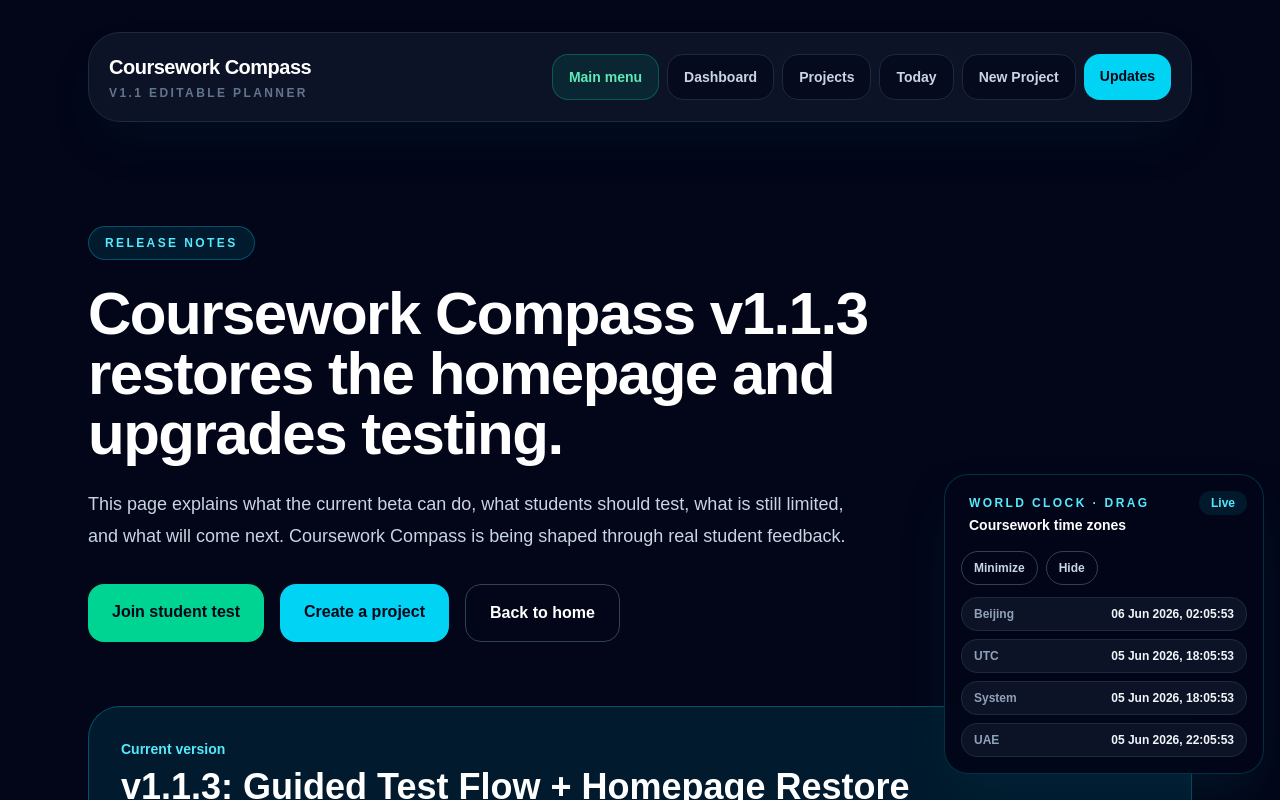
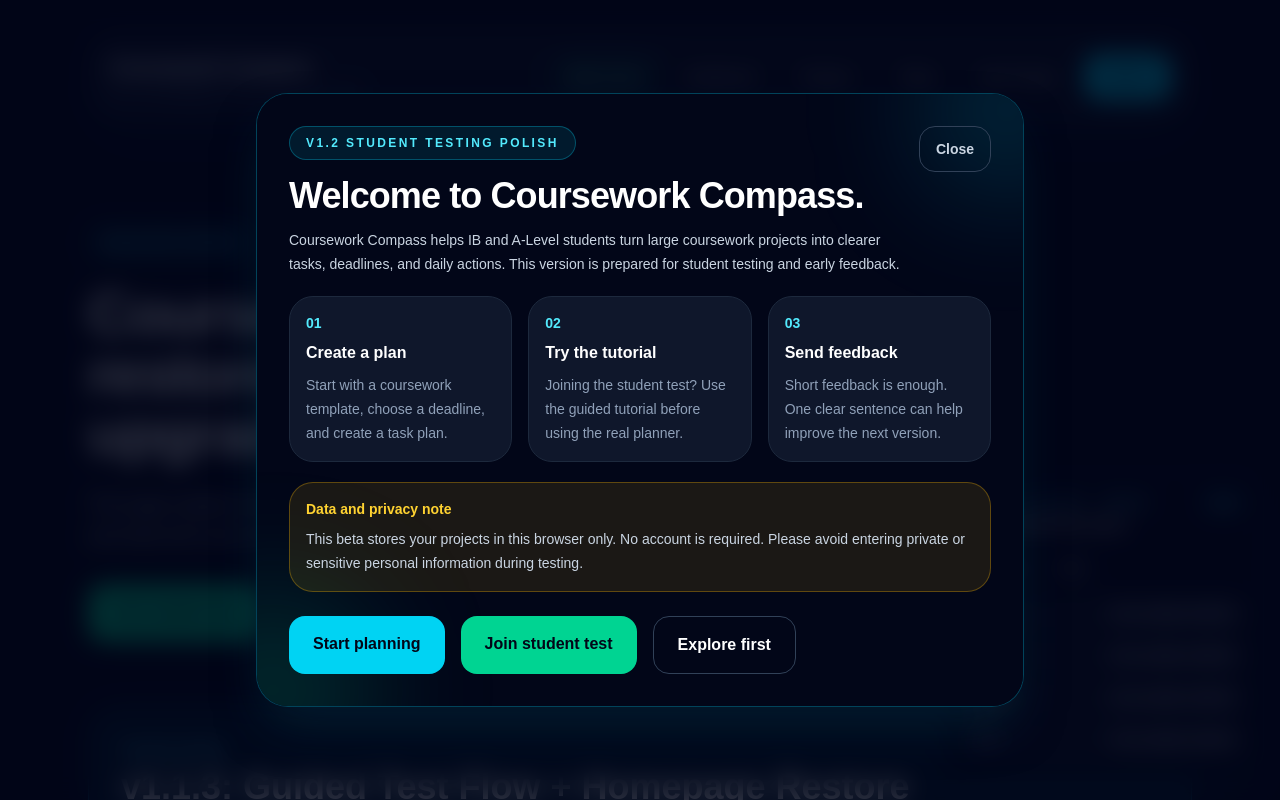
Before and after one commit to ChefDav/Coursework-Compass, a Next.js app: page /updates in a window 1280 px wide. Shown: the top 800 px of the page. Built offline with nearby package versions, Linux system fonts and the light colour scheme.

Commit message:
Add v1.2 onboarding popup

```diff
--- a/app/layout.tsx
+++ b/app/layout.tsx
@@ -1,58 +1,13 @@
 import type { Metadata } from "next";
-import { Geist, Geist_Mono } from "next/font/google";
+import "./globals.css";
+import OnboardingPopup from "@/components/OnboardingPopup";
+import GlobalClock from "@/components/GlobalClock";
 import CompletionWatcher from "@/components/CompletionWatcher";
-import GlobalClock from "@/components/GlobalClock";
-import "./globals.css";
-
-const geistSans = Geist({
-    variable: "--font-geist-sans",
-    subsets: ["latin"],
-});
-
-const geistMono = Geist_Mono({
-    variable: "--font-geist-mono",
-    subsets: ["latin"],
-});
 
 export const metadata: Metadata = {
-    title: {
-        default: "Coursework Compass",
-        template: "%s | Coursework Compass",
-    },
+    title: "Coursework Compass",
     description:
-        "Coursework Compass helps students turn coursework deadlines into clear project plans, generated tasks, progress tracking, and daily execution.",
-    applicationName: "Coursework Compass",
-    keywords: [
-        "coursework planner",
-        "student productivity",
-        "IB coursework",
-        "A-Level coursework",
-        "task planning",
-        "deadline tracker",
-        "study planner",
-    ],
-    authors: [
-        {
-            name: "Zichuan",
-        },
-    ],
-    creator: "Zichuan",
-    publisher: "Coursework Compass",
-    metadataBase: new URL("https://coursework-compass.vercel.app"),
-    openGraph: {
-        title: "Coursework Compass",
-        description:
-            "Turn coursework chaos into a clear task plan. Create projects, generate tasks, track progress, and archive completed work.",
-        url: "https://coursework-compass.vercel.app",
-        siteName: "Coursework Compass",
-        type: "website",
-    },
-    twitter: {
-        card: "summary_large_image",
-        title: "Coursework Compass",
-        description:
-            "A coursework planning app that turns deadlines into focused daily tasks.",
-    },
+        "A coursework planning tool for IB, A-Level, and international school students.",
 };
 
 export default function RootLayout({
@@ -62,12 +17,11 @@ export default function RootLayout({
 }>) {
     return (
         <html lang="en">
-        <body
-            className={`${geistSans.variable} ${geistMono.variable} antialiased`}
-        >
+        <body>
+        {children}
+        <OnboardingPopup />
         <CompletionWatcher />
         <GlobalClock />
-        {children}
         </body>
         </html>
     );
--- a/app/page.tsx
+++ b/app/page.tsx
@@ -51,12 +51,12 @@ const featureCards = [
   {
     title: "Editable task workspace",
     description:
-        "Add, edit, delete, complete, and restore tasks. The v1.1 beta is designed for real coursework changes.",
+        "Add, edit, delete, complete, and restore tasks. The v1.2 beta is designed for real coursework changes.",
   },
   {
-    title: "Student-first interface",
+    title: "Student-first testing flow",
     description:
-        "Built for students managing IA, EE, TOK, essays, mock season, revision pressure, and shifting teacher feedback.",
+        "The guided tutorial helps new testers understand the product before using the real planner.",
   },
 ];
 
@@ -69,7 +69,7 @@ export default function HomePage() {
           <section className="grid gap-10 py-12 md:grid-cols-[1.2fr_0.8fr] md:items-center md:py-20">
             <div>
               <div className="mb-5 inline-flex rounded-full border border-cyan-400/30 bg-cyan-400/10 px-4 py-2 text-xs font-black uppercase tracking-[0.2em] text-cyan-300">
-                Coursework Compass v1.1 Editable Planner
+                Coursework Compass v1.2 Student Testing Polish
               </div>
 
               <h1 className="text-5xl font-black tracking-tight sm:text-6xl md:text-7xl">
@@ -182,7 +182,7 @@ export default function HomePage() {
                 </h2>
                 <p className="mt-3 max-w-2xl text-sm leading-6 text-slate-300">
                   The main website stays as the normal product experience. The
-                  test route is now separated into an independent tutorial, so
+                  test route is separated into an independent tutorial, so
                   students can try the workflow safely without touching real
                   project data.
                 </p>
@@ -272,7 +272,7 @@ export default function HomePage() {
           <section className="mt-20">
             <div className="mb-8">
               <p className="mb-2 text-sm font-bold text-cyan-300">
-                v1.1 features
+                v1.2 features
               </p>
               <h2 className="text-3xl font-black tracking-tight sm:text-4xl">
                 Built for real student workflows.
--- a/components/AppNav.tsx
+++ b/components/AppNav.tsx
@@ -52,7 +52,7 @@ export default function AppNav() {
                         Coursework Compass
                     </p>
                     <p className="mt-1 text-xs font-bold uppercase tracking-[0.2em] text-slate-500 transition group-hover:text-cyan-400">
-                        v1.1 Editable Planner
+                        v1.2 Student Testing Polish
                     </p>
                 </a>
 
--- /dev/null
+++ b/components/OnboardingPopup.tsx
@@ -0,0 +1,139 @@
+"use client";
+
+import { useEffect, useState } from "react";
+import { usePathname } from "next/navigation";
+
+const ONBOARDING_STORAGE_KEY =
+    "coursework-compass-v1-2-onboarding-dismissed";
+
+export default function OnboardingPopup() {
+    const pathname = usePathname();
+    const [isReady, setIsReady] = useState(false);
+    const [isOpen, setIsOpen] = useState(false);
+
+    useEffect(() => {
+        if (pathname === "/test") {
+            setIsReady(true);
+            setIsOpen(false);
+            return;
+        }
+
+        const hasDismissed = window.localStorage.getItem(ONBOARDING_STORAGE_KEY);
+
+        setIsReady(true);
+        setIsOpen(!hasDismissed);
+    }, [pathname]);
+
+    function handleClose() {
+        window.localStorage.setItem(ONBOARDING_STORAGE_KEY, "true");
+        setIsOpen(false);
+    }
+
+    if (!isReady || !isOpen) {
+        return null;
+    }
+
+    return (
+        <div className="fixed inset-0 z-50 flex items-center justify-center bg-slate-950/80 px-4 py-6 backdrop-blur-md">
+            <section className="relative max-h-[90vh] w-full max-w-3xl overflow-y-auto rounded-[2rem] border border-cyan-400/30 bg-slate-950 p-5 text-white shadow-2xl shadow-cyan-950/50 sm:p-8">
+                <div className="absolute -right-16 -top-16 h-40 w-40 rounded-full bg-cyan-400/20 blur-3xl" />
+                <div className="absolute -bottom-20 -left-20 h-48 w-48 rounded-full bg-emerald-400/20 blur-3xl" />
+
+                <div className="relative z-10">
+                    <div className="mb-5 flex flex-col gap-4 sm:flex-row sm:items-start sm:justify-between">
+                        <div>
+                            <div className="mb-4 inline-flex rounded-full border border-cyan-400/30 bg-cyan-400/10 px-4 py-2 text-xs font-black uppercase tracking-[0.2em] text-cyan-300">
+                                v1.2 Student Testing Polish
+                            </div>
+
+                            <h2 className="text-3xl font-black tracking-tight sm:text-4xl">
+                                Welcome to Coursework Compass.
+                            </h2>
+
+                            <p className="mt-3 max-w-2xl text-sm leading-6 text-slate-300">
+                                Coursework Compass helps IB and A-Level students turn large
+                                coursework projects into clearer tasks, deadlines, and daily
+                                actions. This version is prepared for student testing and
+                                early feedback.
+                            </p>
+                        </div>
+
+                        <button
+                            type="button"
+                            onClick={handleClose}
+                            className="w-fit rounded-2xl border border-slate-700 px-4 py-3 text-sm font-bold text-slate-300 transition hover:border-slate-400 hover:text-white"
+                        >
+                            Close
+                        </button>
+                    </div>
+
+                    <div className="grid gap-4 md:grid-cols-3">
+                        <div className="rounded-3xl border border-slate-800 bg-slate-900 p-4">
+                            <p className="mb-2 text-sm font-black text-cyan-300">01</p>
+                            <h3 className="mb-2 font-bold text-white">Create a plan</h3>
+                            <p className="text-sm leading-6 text-slate-400">
+                                Start with a coursework template, choose a deadline, and create
+                                a task plan.
+                            </p>
+                        </div>
+
+                        <div className="rounded-3xl border border-slate-800 bg-slate-900 p-4">
+                            <p className="mb-2 text-sm font-black text-cyan-300">02</p>
+                            <h3 className="mb-2 font-bold text-white">Try the tutorial</h3>
+                            <p className="text-sm leading-6 text-slate-400">
+                                Joining the student test? Use the guided tutorial before using
+                                the real planner.
+                            </p>
+                        </div>
+
+                        <div className="rounded-3xl border border-slate-800 bg-slate-900 p-4">
+                            <p className="mb-2 text-sm font-black text-cyan-300">03</p>
+                            <h3 className="mb-2 font-bold text-white">Send feedback</h3>
+                            <p className="text-sm leading-6 text-slate-400">
+                                Short feedback is enough. One clear sentence can help improve
+                                the next version.
+                            </p>
+                        </div>
+                    </div>
+
+                    <div className="mt-5 rounded-3xl border border-amber-400/30 bg-amber-400/10 p-4">
+                        <p className="mb-2 text-sm font-bold text-amber-300">
+                            Data and privacy note
+                        </p>
+                        <p className="text-sm leading-6 text-slate-300">
+                            This beta stores your projects in this browser only. No account is
+                            required. Please avoid entering private or sensitive personal
+                            information during testing.
+                        </p>
+                    </div>
+
+                    <div className="mt-6 flex flex-col gap-4 sm:flex-row">
+                        <a
+                            href="/projects/new"
+                            onClick={handleClose}
+                            className="rounded-2xl bg-cyan-400 px-6 py-4 text-center font-bold text-slate-950 transition hover:bg-cyan-300"
+                        >
+                            Start planning
+                        </a>
+
+                        <a
+                            href="/test"
+                            onClick={handleClose}
+                            className="rounded-2xl bg-emerald-400 px-6 py-4 text-center font-bold text-slate-950 transition hover:bg-emerald-300"
+                        >
+                            Join student test
+                        </a>
+
+                        <button
+                            type="button"
+                            onClick={handleClose}
+                            className="rounded-2xl border border-slate-700 px-6 py-4 text-center font-bold text-white transition hover:border-slate-400"
+                        >
+                            Explore first
+                        </button>
+                    </div>
+                </div>
+            </section>
+        </div>
+    );
+}
```
